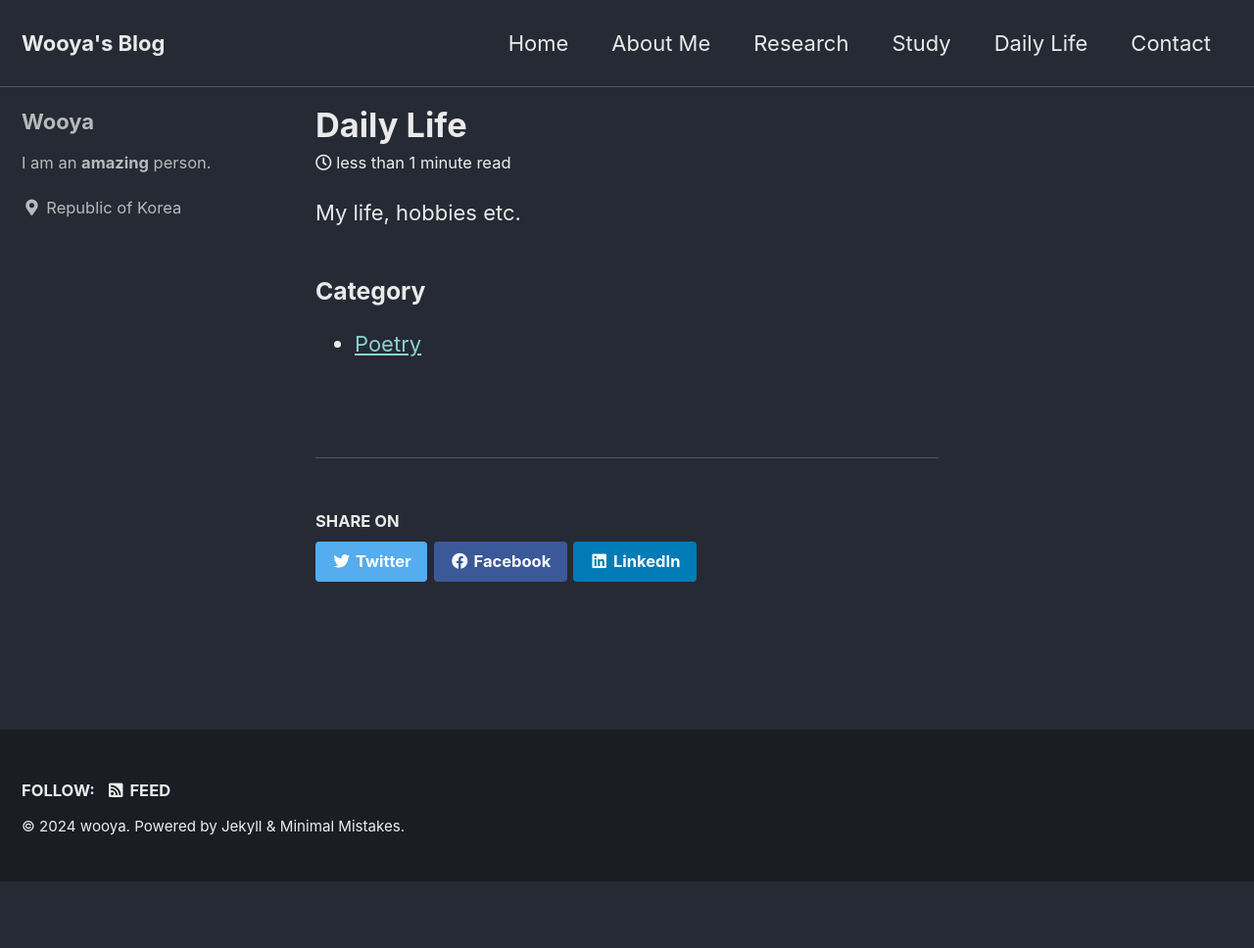
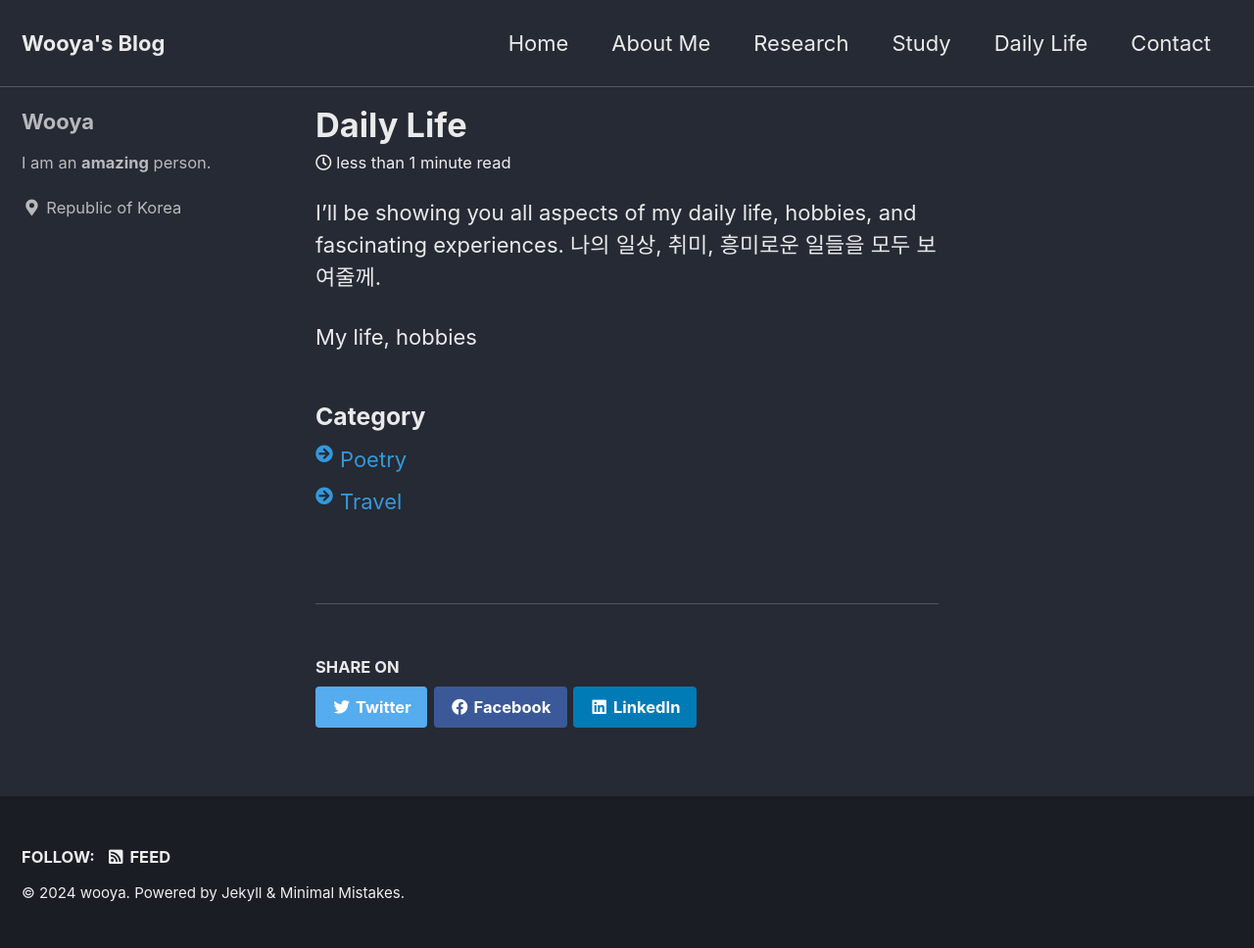
Before and after one commit to wooya0130/wooya0130.github.io, a Jekyll site: the page built from _pages/daily-life.md, in a window 1280 px wide. Shown: the whole page at 98% size. Built offline with Jekyll 4.4.1, drawn with Linux system fonts in a browser that asks for light colours; cached includes are drawn as plain includes; before the commit the page ends 900 px from its top, so only the background shows below that.

Commit message:
Update daily-life.md

```diff
--- a/_pages/daily-life.md
+++ b/_pages/daily-life.md
@@ -4,7 +4,13 @@ title: "Daily Life"
 permalink: /daily-life/
 ---
 
-My life, hobbies etc.
+I’ll be showing you all aspects of my daily life, hobbies, and fascinating experiences.
+나의 일상, 취미, 흥미로운 일들을 모두 보여줄께.
+
+My life, hobbies
 
 ### Category
-- [Poetry](/daily-life/poetry/)
+<ul class="custom-list">
+  <li><a href="/daily-life/poetry/">Poetry</a></li>
+  <li><a href="/daily-life/travel/">Travel</a></li>
+</ul>
```
